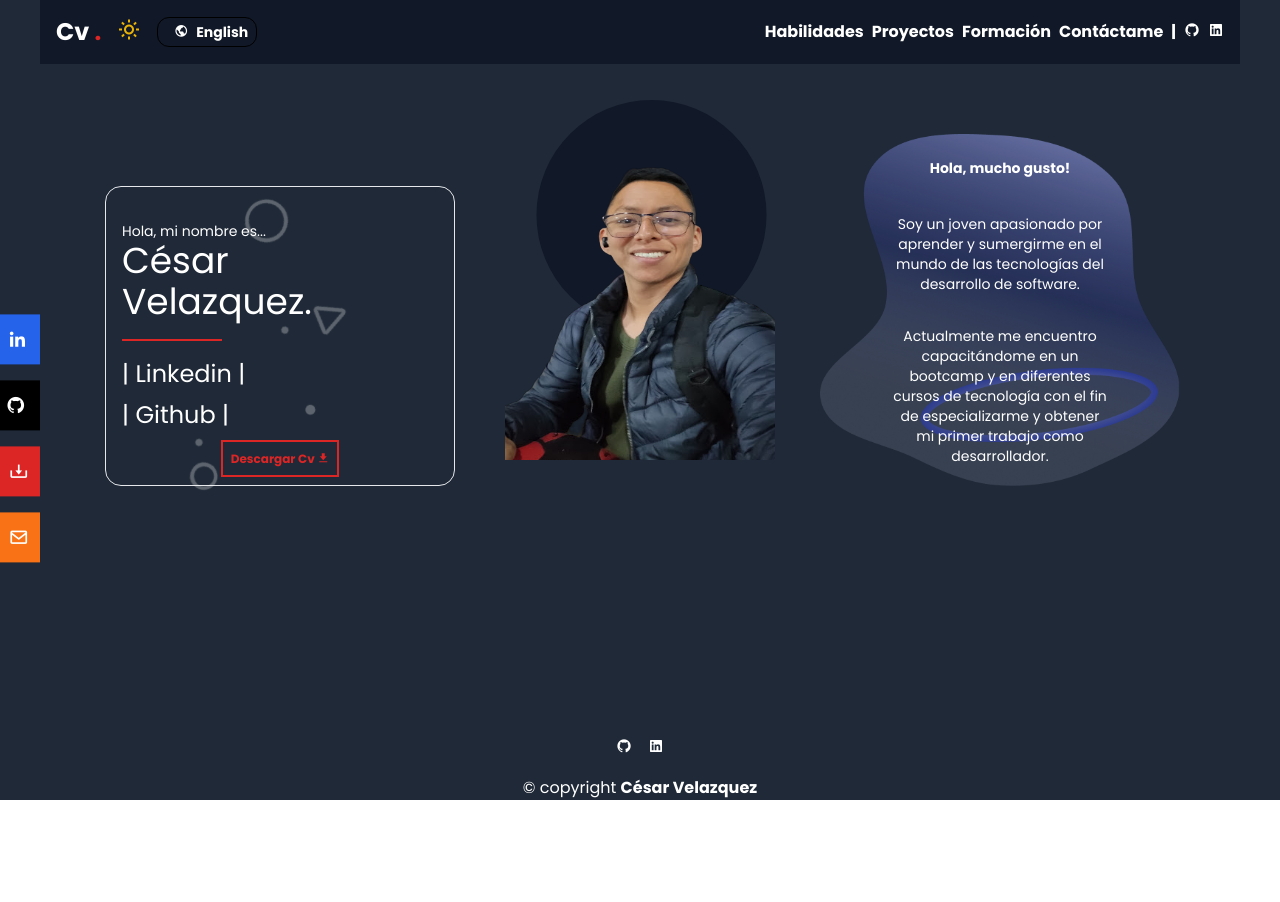
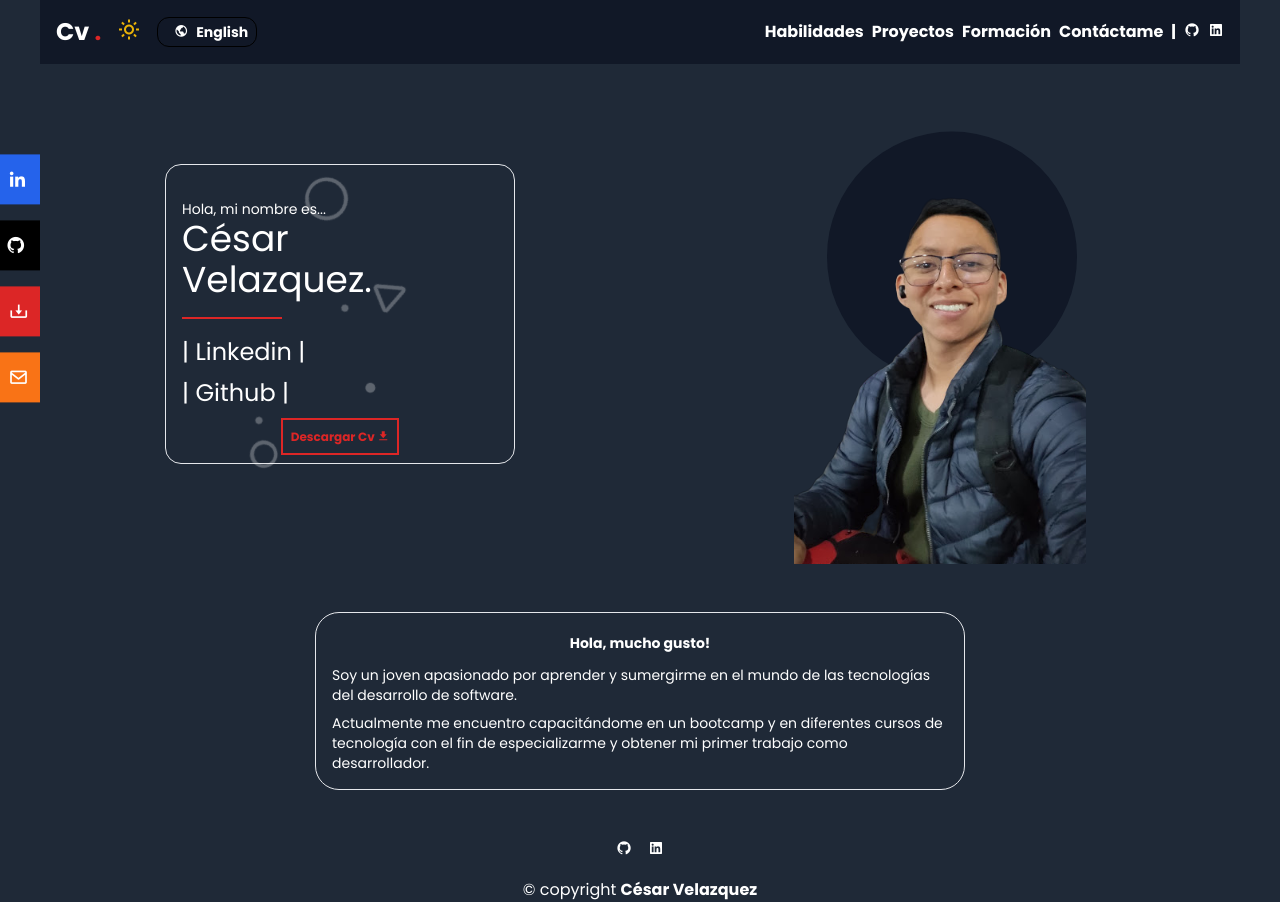
Before and after one commit to cesar-velazquez/MiSitioVersion3, a React (Vite) app: page / in a window 1280 px wide. Before the commit the page ends 800 px from the top, so only its background shows below. Built offline with nearby package versions, Linux system fonts and the light colour scheme; what tailwindcss-animated would draw is missing.

Commit message:
update design home

```diff
--- a/src/App.jsx
+++ b/src/App.jsx
@@ -53,8 +53,8 @@ function App() {
       <main className="bg-gray-800 dark:bg-[#c2baa6] min-h-screen font-Poppins relative
       transition-colors duration-1000">
 
-        <section className='hidden xl:block absolute z-20 h-[400px] w-[180px]
-          top-[30%] '>
+        <section className='fixed hidden xl:block z-10 h-[400px] w-[180px]
+          top-[10%] rounded-l rounded-3xl transition-all duration-700  '>
           <div className='grid items-center top-[50%] translate-y-[30%]  gap-4'>
 
             <section className='h-[50px] w-[40px] hover:w-[150px]  cursor-pointer bg-blue-600
@@ -102,12 +102,12 @@ function App() {
             <section className='h-[50px] w-[40px] hover:w-[150px]  cursor-pointer
             bg-orange-500 transition-all duration-700  '>
               <div className='flex bg-orange-600
-                            absolute h-[50px] left-[-50px] hover:left-0 p-4 transition-all duration-700
+                            absolute h-[50px] left-[-80px] hover:left-0 p-4 transition-all duration-700
               w-[50px] hover:w-[85%]  '>
                 <a className='flex items-center gap-[0px] hover:gap-0 text-white font-bold
                 transition-all duration-700 text-xl '
                   rel="noopener noreferrer" href="mailto:velazquezortizcesar@gmail.com" target='_blank' >
-                  <h4 className='' >Cv</h4>
+                  <h4 className='' >Email</h4>
                   <li className='bx bx-envelope h-[50px] w-[50px]
                   flex items-center justify-center'></li>
                 </a>
@@ -115,9 +115,6 @@ function App() {
             </section>
 
           </div>
-        </section>
-        {/* </section> */}
-        <section className='hidden lg:block'>
         </section>
 
         <section className="max-w-[1200px] mx-auto ">
--- a/src/Components/About.jsx
+++ b/src/Components/About.jsx
@@ -15,13 +15,15 @@ const About = () => {
         })
     }, [])
     return (
+        // xl:pt-0 xl:grid xl:grid-cols-3 xl:h-[600px]
         <main
             id='About'
-            className='pt-16 xl:pt-0 p-4 text-white
-        xl:grid xl:grid-cols-3 xl:h-[600px] dark:text-black dark:duration
+            className='pt-16 p-4 text-white
+    dark:text-black dark:duration
         about
         '>
-            <section className='grid  grid-cols-2 xl:grid-cols-1 pb-8
+            {/* xl:grid-cols-1  */}
+            <section className='grid  grid-cols-2 pb-8 xl:w-[1200px]
             '>
                 <section className='grid gap-1 m-auto h-[300px] p-5
                 sm:w-[280px] sm:gap-4
@@ -57,7 +59,8 @@ const About = () => {
                     </article>
                 </section>
 
-                <section className='opacity-100 xl:hidden  h-[300px] sm:h-[300px] md:h-[500px] relative '>
+                {/* xl:hidden */}
+                <section className='opacity-100 h-[300px] sm:h-[300px] md:h-[500px] relative '>
                     <div className='h-[100%] w-[100%] relative'>
                         <div className='w-[130px] aspect-square bg-gray-900 dark:bg-gray-800 rounded-full
                         absolute left-[54%] -translate-x-1/2 top-[56%] -translate-y-[85%]
@@ -68,22 +71,26 @@ const About = () => {
 
             </section>
 
-            <section className='hidden xl:block h-[400px] relative  '>
+            {/* <section className='hidden xl:block h-[400px] relative  '>
                 <div className=' h-[100%] flex items-start '>
                     <div className='w-[230px] aspect-square bg-gray-900 dark:bg-gray-800 rounded-full
                     absolute left-[50%] -translate-x-[45%] top-[10%] '></div>
                     <img className=' h-[100%] w-[75%] flex justify-center m-auto items-center relative ' src="/imgs/opcion2.png" alt="Photo" />
                 </div>
-            </section>
+            </section> */}
 
 
+            {/* xl:grid xl:justify-center xl:p-10
+            xl:bg-[url(/imgs/frame.png)] xl:border-none
+            xl:bg-no-repeat xl:bg-contain bg-center xl:m-0 xl:h-[500px] */}
             <section className=' py-4 my-4 border block mx-auto text-left w-[min(100%,650px)] p-4
-            rounded-3xl xl:grid xl:justify-center xl:p-10
-            xl:bg-[url(/imgs/frame.png)] xl:border-none
-            xl:bg-no-repeat xl:bg-contain bg-center xl:m-0 dark:border-black
-            xl:h-[500px] '>
-                <section className='grid  gap-2 xl:w-[280px]
-                xl:text-center xl:px-8 xl:h-[80%] xl:items-center xl:m-auto '>
+            rounded-3xl
+
+            dark:border-black
+            '>
+                {/* xl:text-center xl:px-8 xl:h-[80%] xl:items-center xl:m-auto */}
+                <section className='grid   gap-2
+                 '>
                     <h1 className='text-sm text-[1rem]  text-center font-semibold p-1 '>{t('Greeting2')}</h1>
                     <p className='text-sm text-[1rem] '>{t('Greeting3')}</p>
                     <p className='text-sm text-[1rem] ' >{t('Greeting4')}</p>
--- a/src/Components/Skills.jsx
+++ b/src/Components/Skills.jsx
@@ -24,10 +24,11 @@ const Skills = () => {
         <main
             id='skills'
             className='
-            text-white pt-16 mx-auto w-full xl:max-w-[1200px] dark:text-black duration '>
-            <h1
+            text-white pt-16 mx-auto w-full xl:max-w-[1200px] dark:text-black duration
+            '>
+            {/* <h1
                 className='text-2xl px-2 py-4
-            text-center sm:text-2xl font-extrabold' >{t('My')} <span className='underline' >{t('Skills')}</span></h1>
+            text-center sm:text-2xl font-extrabold' >{t('My')} <span className='underline' >{t('Skills')}</span></h1> */}
 
             <article className='relative skills'>
 
--- a/src/Pages/MySkills.jsx
+++ b/src/Pages/MySkills.jsx
@@ -1,9 +1,15 @@
 import React from 'react'
 import Skills from '../Components/Skills'
+import { t } from 'i18next'
 
 const MySkills = () => {
     return (
-        <main className='min-h-[90vh] flex justify-center items-center'>
+        <main className='min-h-[90vh] flex flex-col justify-center pt-16 lg:gap-20 items-center
+        relative'>
+        <h1
+                className='text-2xl px-2 pb-12 text-white dark:text-black
+                sm:absolute top-[5rem]
+            text-center sm:text-2xl font-extrabold' >{t('My')} <span className='underline' >{t('Skills')}</span></h1>
                 <Skills />
         </main>
     )
```
Also changed, not shown: src/Components/Projects.jsx (+6 -5 lines).
